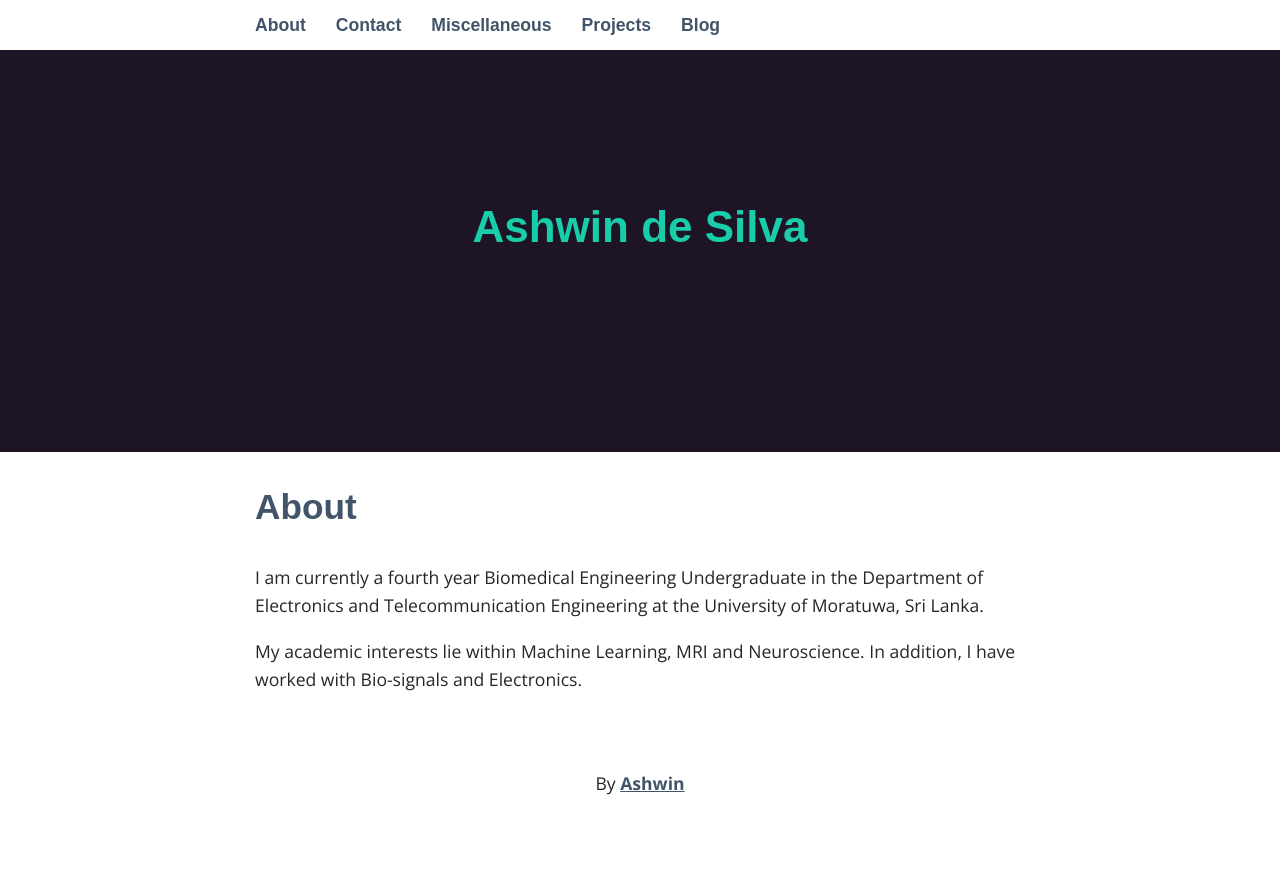
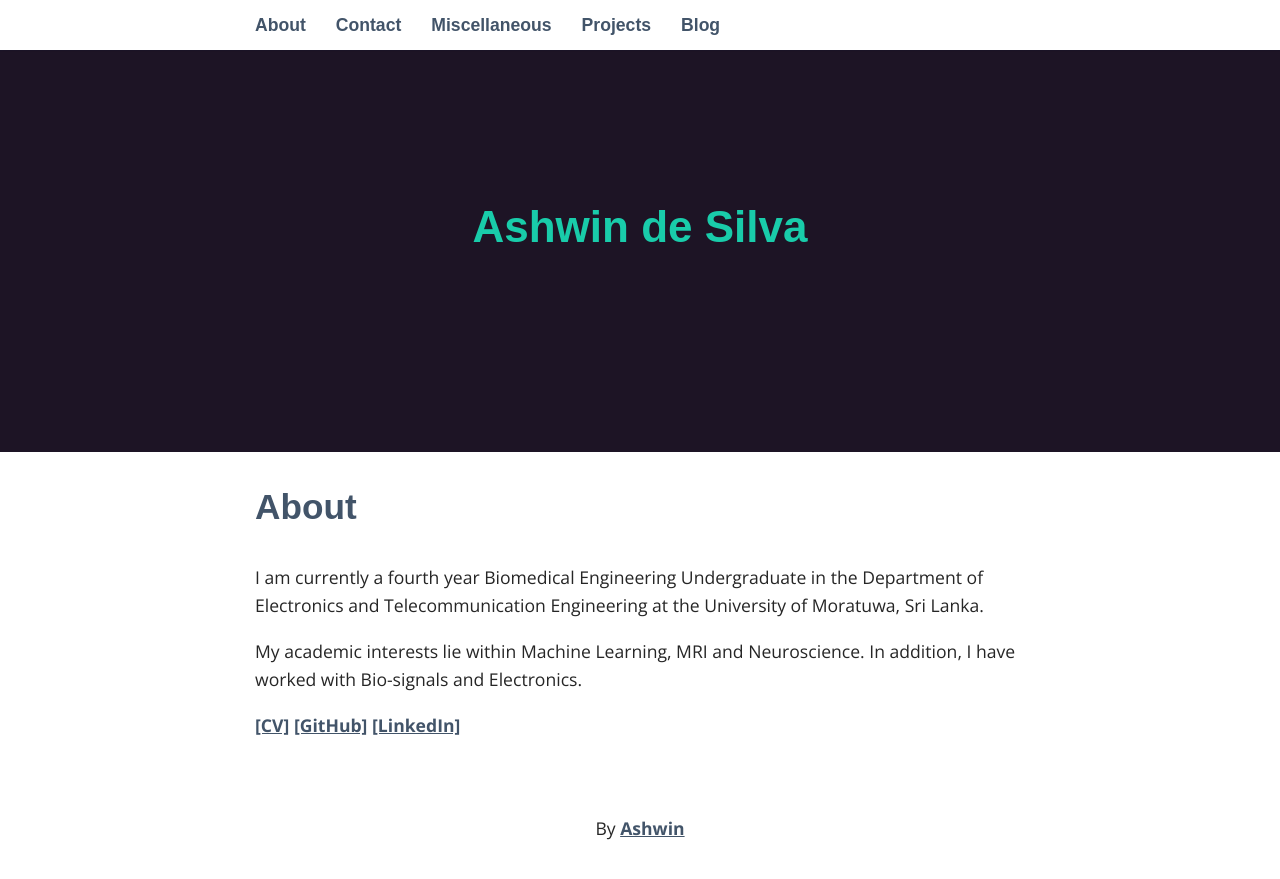
Before and after one commit to Laknath1996/oldweb, a Jekyll site: the page built from _pages/01_about.md, in a window 1280 px wide and 900 px high, scrolled down 48 px. Shown: the top 879 px of the window. Built offline with Jekyll 4.4.1, drawn with Linux system fonts in a browser that asks for light colours; some web fonts are replaced; before the commit the page ends 902 px from its top, so only the background shows below that.

Commit message:
initial commit

```diff
--- a/_pages/01_about.md
+++ b/_pages/01_about.md
@@ -7,3 +7,5 @@ permalink: /about/
 I am currently a fourth year Biomedical Engineering Undergraduate in the Department of Electronics and Telecommunication Engineering at the University of Moratuwa, Sri Lanka.
 
 My academic interests lie within Machine Learning, MRI and Neuroscience. In addition, I have worked with Bio-signals and Electronics.
+
+[[CV]]( https://sites.google.com/site/ashwinsprojects/) [[GitHub]](https://github.com/Laknath1996) [[LinkedIn]](http://wordpress.redirectingat.com/?id=725X1342&isjs=1&jv=13.23.5-stackpath&sref=https%3A%2F%2Fashwindesilva.wordpress.com%2F&url=https%3A%2F%2Fwww.linkedin.com%2Fin%2Fashwin-de-silva-6852b14b%2F&xguid=01DNKG5NFSFY3DST6JT71T301Y&xs=1&xtz=-330&xuuid=46c17aa72b7d94c302d6b7ca28f07427&xcust=8982)
```
